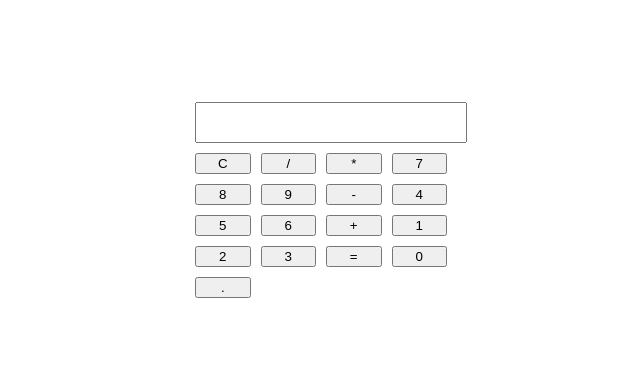
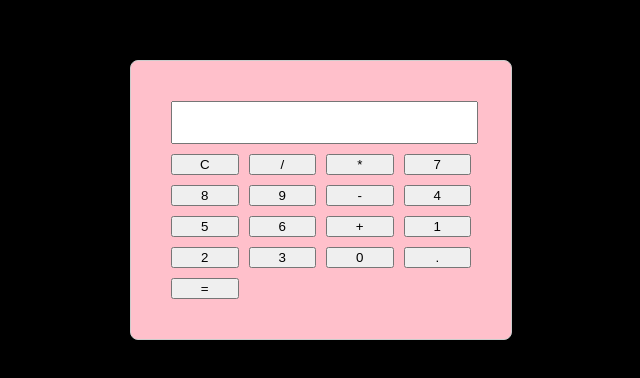
Before and after one commit to Barnabas-345/calc, a plain HTML site: page index.html in a window 1280 px wide. Shown: the part 208-586 px from the top of the page, without its empty margins (319-959 px from the left). Drawn offline with Linux system fonts and the light colour scheme.

Commit message:
css touches

```diff
--- a/index.html
+++ b/index.html
@@ -24,9 +24,9 @@
 						<button onclick="appendToDisplay('1')">1</button>
 						<button onclick="appendToDisplay('2')">2</button>
 						<button onclick="appendToDisplay('3')">3</button>
-						<button onclick="calculate()">=</button>
-						<button onclick="appendToDisplay('0')">0</button>
+					 <button onclick="appendToDisplay('0')">0</button>
 						<button onclick="appendToDisplay('.')">.</button>
+					 <button onclick="calculate()">=</button>
 				</div>
 		</div>
 		<script src="script.js"></script>
--- a/style.css
+++ b/style.css
@@ -3,18 +3,20 @@ body {
 	align-items: center;
 	justify-content: center;
 	height: 100vh;
+	background-color: black;
 }
-.calculator {
+.container {
 		width: 300px;
-		padding: 20px;
+		padding: 40px;
 		border: 1px solid #ccc;
 		border-radius: 8px;
 		box-shadow: 0 0 10px rgba(0, 0, 0, 0.1);
+	  background-color: pink;
 }
 #display {
-		width: 100%;
+		width: 95%;
 		margin-bottom: 10px;
-		padding: 8px;
+		padding: 9px;
 		font-size: 18px;
 }
 .buttons {
```
